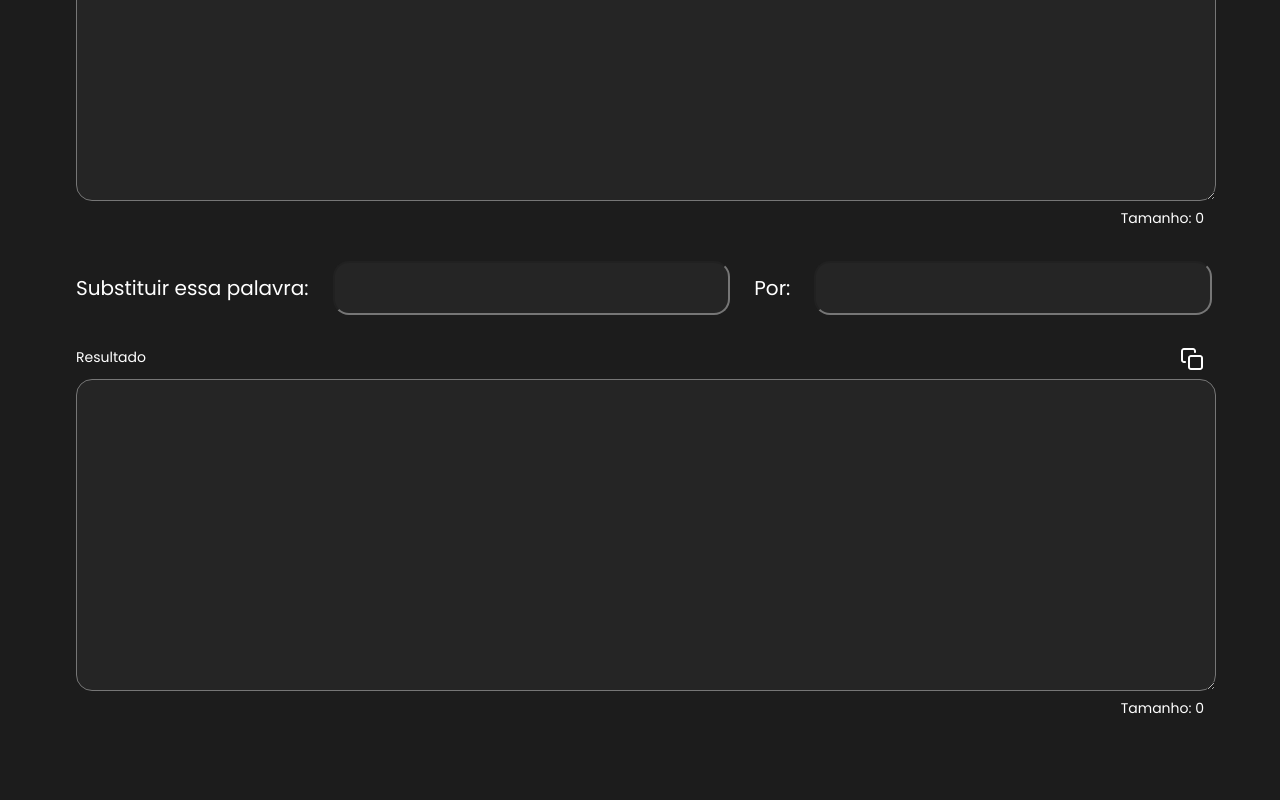
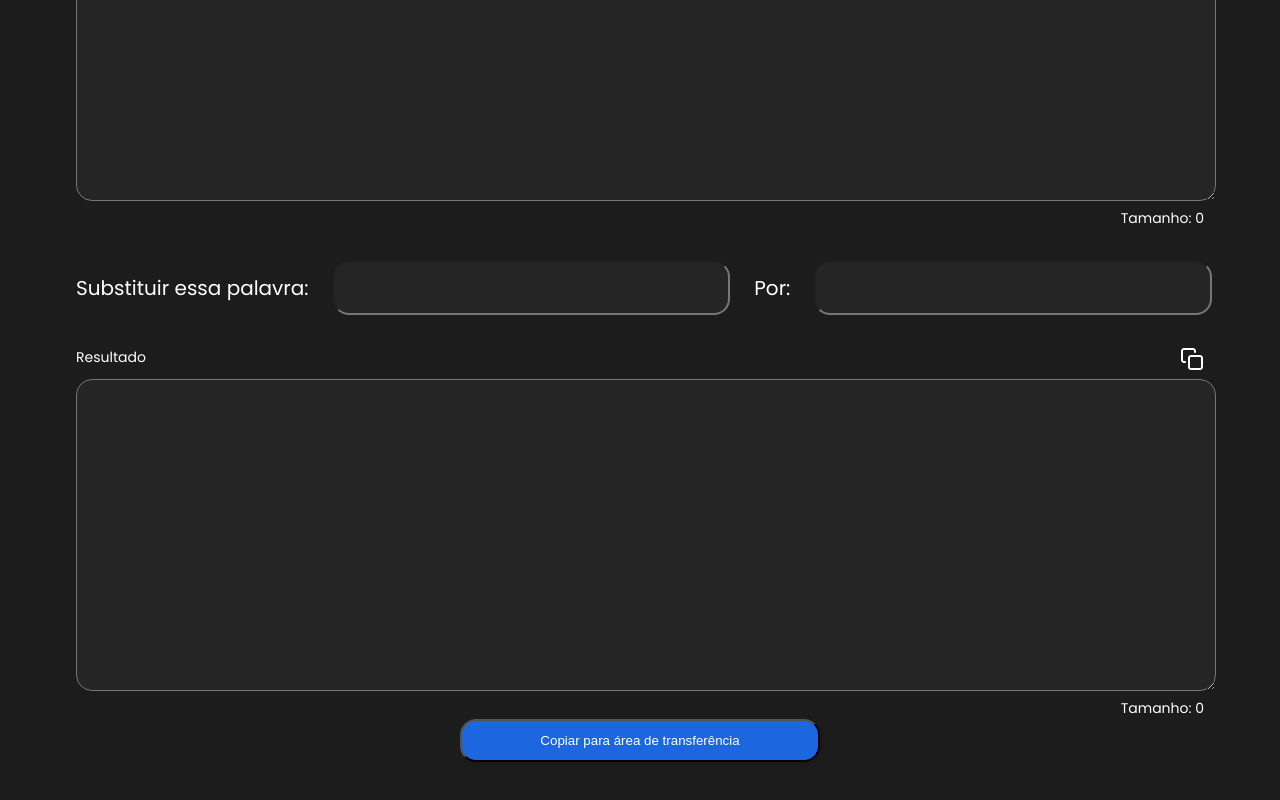
Before and after one commit to Miguel446/lab-string-tools, an Angular app: page /replace-text in a window 1280 px wide. Shown: the part 390-1190 px from the top of the page. Before the commit the page ends 1157 px from the top, so only its background shows below. Built offline with nearby package versions, Linux system fonts and the light colour scheme.

Commit message:
feat: copy button added to replace text component

```diff
--- a/src/app/features/replace-text/replace-text.component.css
+++ b/src/app/features/replace-text/replace-text.component.css
@@ -24,3 +24,9 @@
 .input-area {
     flex: 1;
 }
+
+.button-footer {
+    display: flex;
+    flex-direction: row;
+    justify-content: center;
+}
--- a/src/app/features/replace-text/replace-text.component.html
+++ b/src/app/features/replace-text/replace-text.component.html
@@ -8,3 +8,6 @@
     <app-input class="input-area" (inputListener)="handleReplaceWithText($event)"></app-input>
 </div>
 <app-text-area [label]="'Resultado'" [options]="['copy']" [isReadOnly]="true" [text]="result"></app-text-area>
+<div class="button-footer">
+    <app-primary-button (click)="copy()" [label]="'Copiar para área de transferência'"></app-primary-button>
+</div>
--- a/src/app/features/replace-text/replace-text.component.ts
+++ b/src/app/features/replace-text/replace-text.component.ts
@@ -25,4 +25,15 @@ export class ReplaceTextComponent {
     // TODO
   }
 
+  copy() {
+    navigator.clipboard.writeText(this.result).then(
+      function () {
+        // success
+      })
+      .catch(
+        function () {
+          // error
+        });
+  }
+
 }
```
